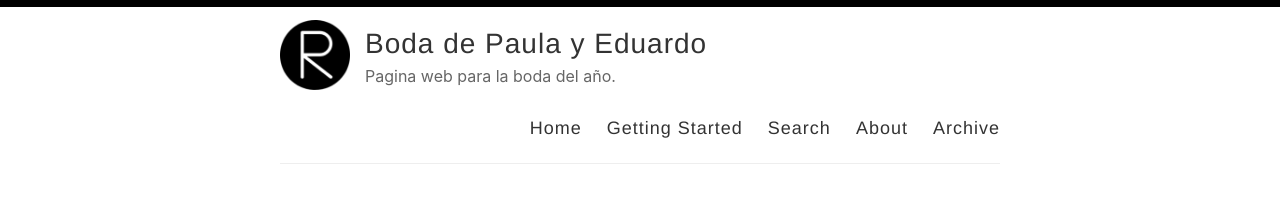
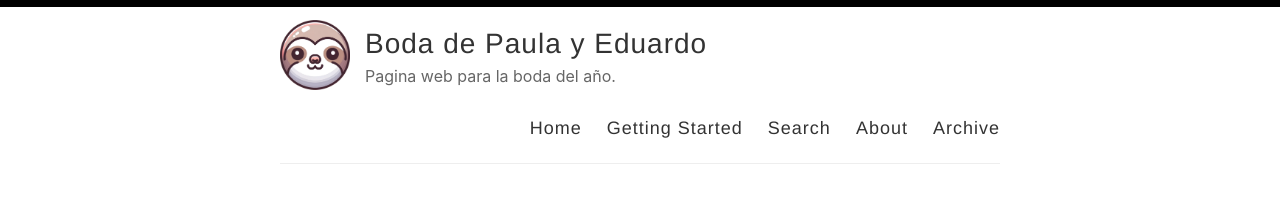
Before and after one commit to boda-paula-y-eduardo/boda-paula-eduardo, a Jekyll site: the page built from index.html, in a window 1280 px wide. Shown: the top 199 px of the page. Built offline with Jekyll 4.4.1, drawn with Linux system fonts in a browser that asks for light colours; the list of posts is cut into pages by our own code.

Commit message:
Update _config.yml

```diff
--- a/_config.yml
+++ b/_config.yml
@@ -12,7 +12,7 @@ author: Eduardo
 description: Pagina web para la boda del año.
 
 # URL of your avatar or profile pic (you could use your GitHub profile pic)
-avatar: /images/reverie.png
+avatar: /images/sloth.png
 
 #
 # Flags below are optional
```
